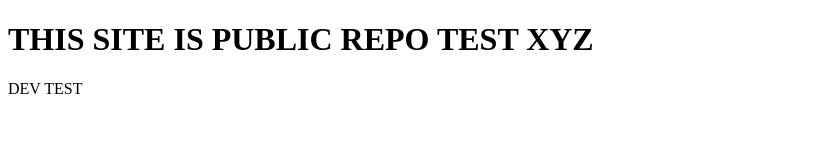
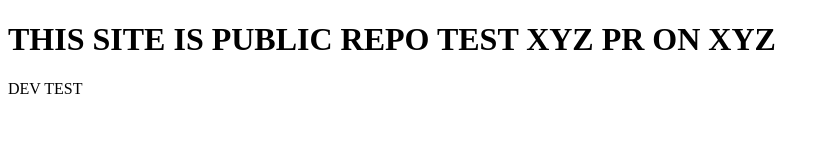
Before and after one commit to Guillermo-Fleek-2/htmlpublick, a plain HTML site: page index.html in a window 1280 px wide. Shown: the whole page, without its empty margins (0-830 px from the left). Drawn offline with Linux system fonts and the light colour scheme.

Commit message:
Update index.html

```diff
--- a/index.html
+++ b/index.html
@@ -2,7 +2,7 @@
 <html>
 <body>
 
-<h1>THIS SITE IS PUBLIC REPO TEST XYZ</h1>
+<h1>THIS SITE IS PUBLIC REPO TEST XYZ PR ON XYZ</h1>
 <p>DEV TEST</p>
 
 </body>
```
